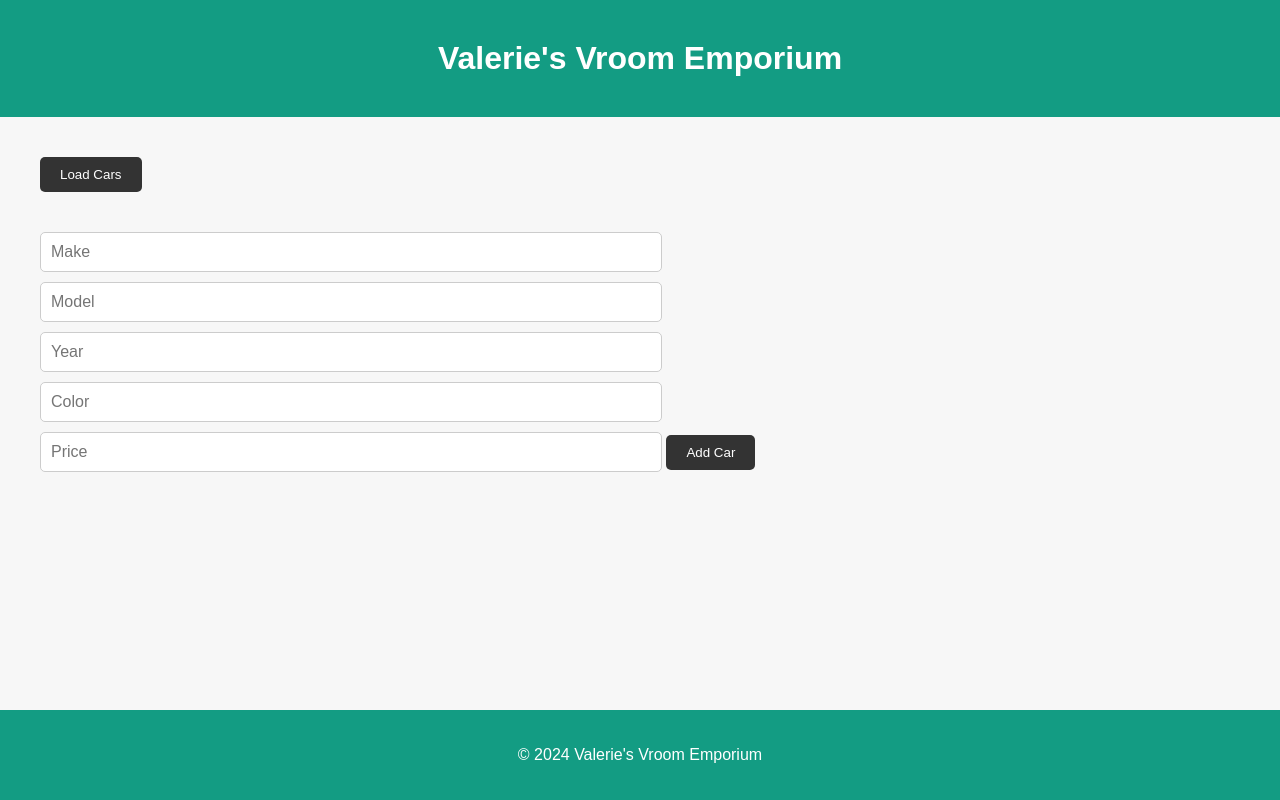
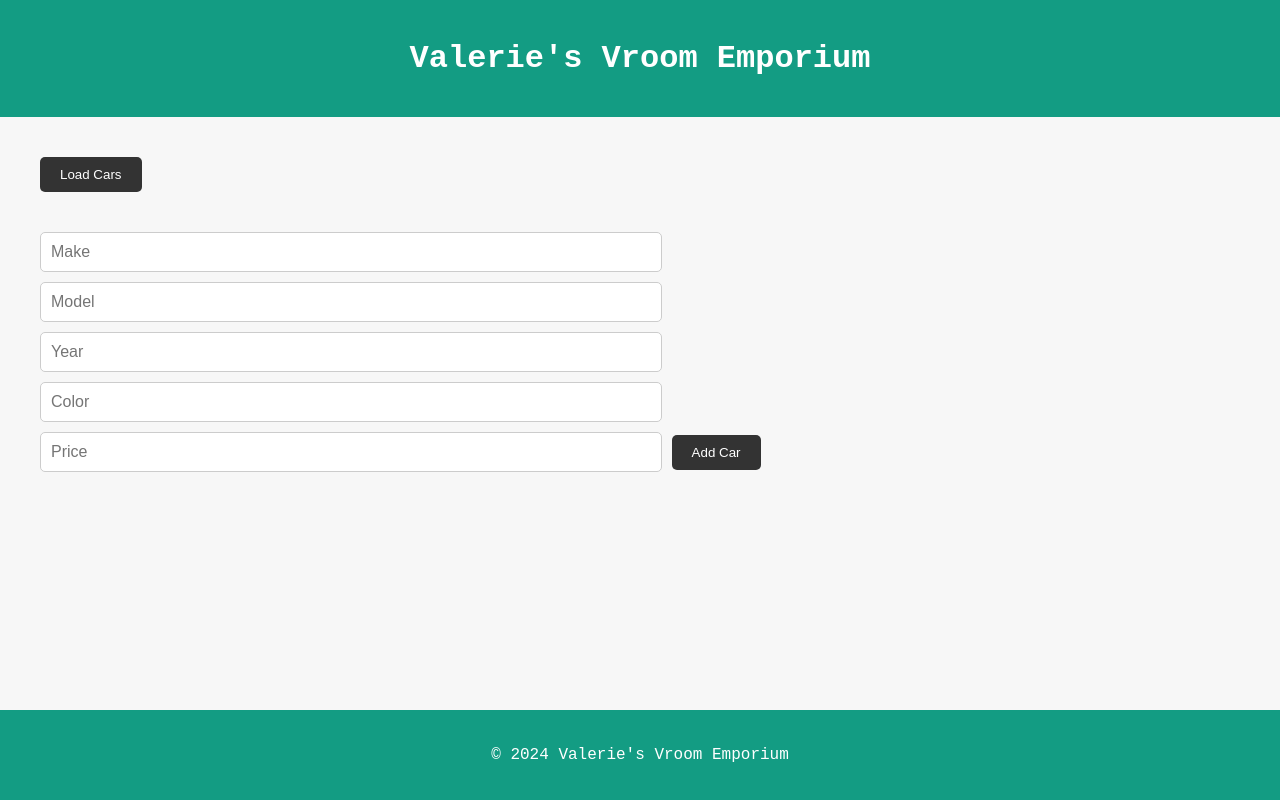
Before and after one commit to ValerieC123/cars-repo, a website: page src/index.html in a window 1280 px wide. Drawn offline with Linux system fonts and the light colour scheme.

Commit message:
updating fonts

```diff
--- a/src/styles.css
+++ b/src/styles.css
@@ -1,5 +1,5 @@
 body {
-  font-family:fantasy;
+  font-family:'Courier New', Courier, monospace;
   margin: 0;
   padding: 0;
   background-color: #f7f7f7;
```
